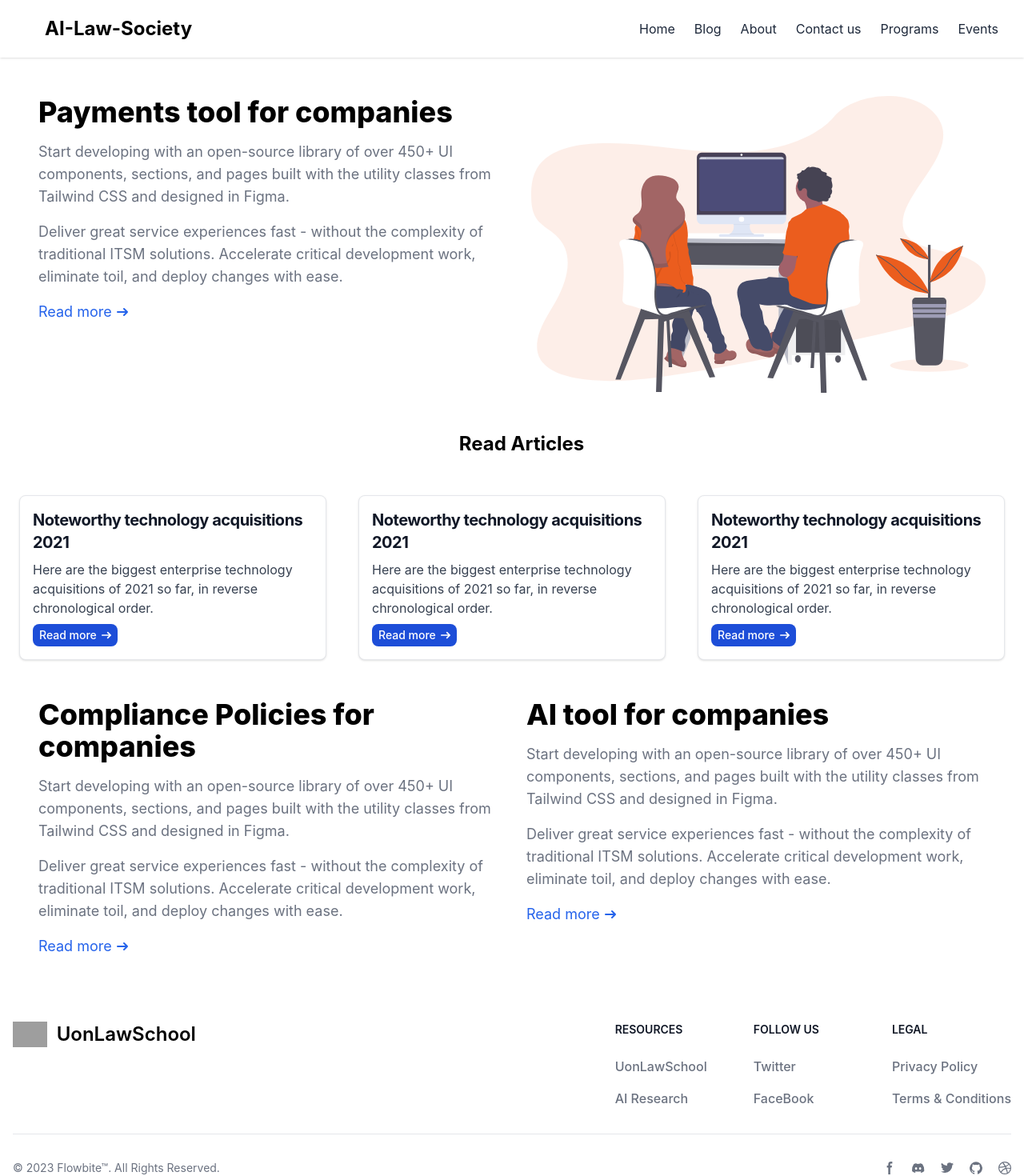
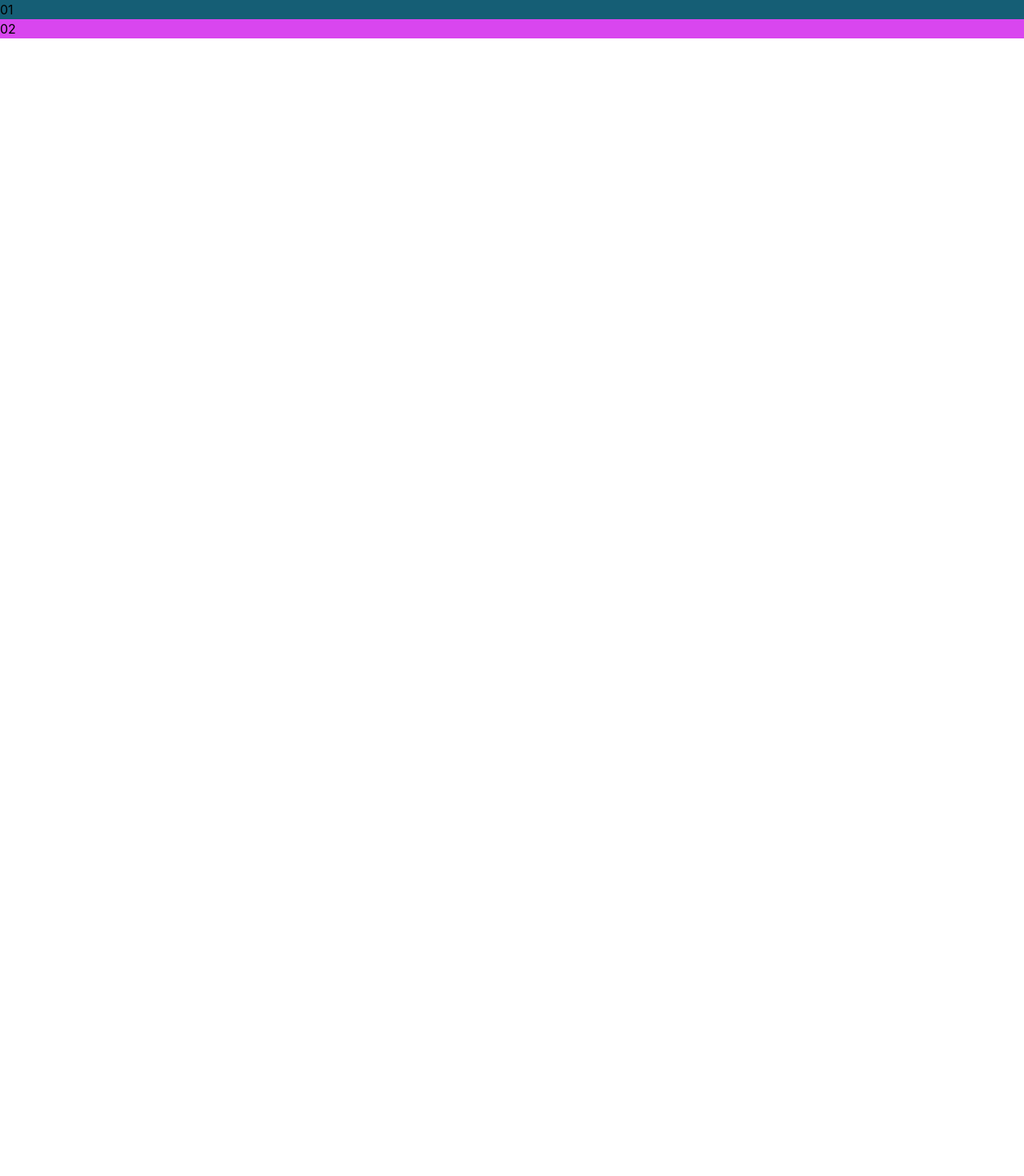
Before and after one commit to naiyoma/law-Ai, a React (Create React App) app: page / in a window 1280 px wide. Shown: the top 1470 px of the page at 80% size. After the commit the page ends 800 px from the top, so only its background shows below. Built offline with nearby package versions, Linux system fonts and the light colour scheme; grey boxes are pictures that could not be loaded.

Commit message:
programs guide

```diff
--- a/src/App.js
+++ b/src/App.js
@@ -1,13 +1,17 @@
+import { BrowserRouter as Router, Route, Routes } from 'react-router-dom'
 import React from 'react';
 import Home from './Home';
 import './index.css';
+import Guide from "./components/Guide";
 
 
 function App() {
   return (
-    <>
-    <Home />
-    </>
+    <Router>
+        <Routes>
+          <Route exact path="/" element={<Guide/>}/>
+        </Routes>
+    </Router>
   );
 }
 
--- a/src/Home.js
+++ b/src/Home.js
@@ -5,6 +5,7 @@ import InfoCard  from './components/inforCards';
 import HomePage from './components/ImageCover';
 import ProgramsContent from './components/Programs';
 import Footer from "./components/Footer";
+import { BrowserRouter as Router, Route, Routes } from 'react-router-dom'
 
 function Home() {
   return (
--- a/src/components/Footer.js
+++ b/src/components/Footer.js
@@ -82,7 +82,7 @@ return (
                   <svg class="w-4 h-4" aria-hidden="true" xmlns="http://www.w3.org/2000/svg" fill="currentColor" viewBox="0 0 20 20">
                     <path fill-rule="evenodd" d="M10 0a10 10 0 1 0 10 10A10.009 10.009 0 0 0 10 0Zm6.613 4.614a8.523 8.523 0 0 1 1.93 5.32 20.094 20.094 0 0 0-5.949-.274c-.059-.149-.122-.292-.184-.441a23.879 23.879 0 0 0-.566-1.239 11.41 11.41 0 0 0 4.769-3.366ZM8 1.707a8.821 8.821 0 0 1 2-.238 8.5 8.5 0 0 1 5.664 2.152 9.608 9.608 0 0 1-4.476 3.087A45.758 45.758 0 0 0 8 1.707ZM1.642 8.262a8.57 8.57 0 0 1 4.73-5.981A53.998 53.998 0 0 1 9.54 7.222a32.078 32.078 0 0 1-7.9 1.04h.002Zm2.01 7.46a8.51 8.51 0 0 1-2.2-5.707v-.262a31.64 31.64 0 0 0 8.777-1.219c.243.477.477.964.692 1.449-.114.032-.227.067-.336.1a13.569 13.569 0 0 0-6.942 5.636l.009.003ZM10 18.556a8.508 8.508 0 0 1-5.243-1.8 11.717 11.717 0 0 1 6.7-5.332.509.509 0 0 1 .055-.02 35.65 35.65 0 0 1 1.819 6.476 8.476 8.476 0 0 1-3.331.676Zm4.772-1.462A37.232 37.232 0 0 0 13.113 11a12.513 12.513 0 0 1 5.321.364 8.56 8.56 0 0 1-3.66 5.73h-.002Z" clip-rule="evenodd"/>
                 </svg>
-                  <span class="sr-only">Dribbble account</span>
+                  <span class="sr-only">Twitter  account</span>
               </a>
           </div>
       </div>
--- /dev/null
+++ b/src/components/Guide.js
@@ -0,0 +1,14 @@
+import React from 'react';
+import { useState } from "react";
+
+
+export default function Guide() {
+    return (
+        <div>
+            <div className="grid grid-rows-2 ">
+                <div className="bg-cyan-800">01</div>
+                <div className="bg-fuchsia-500">02</div>
+            </div>
+        </div>
+    );
+}
--- a/src/components/ImageCover.js
+++ b/src/components/ImageCover.js
@@ -1,42 +1,26 @@
-// import { useState } from "react";
-
-// export default function CoverImage() {
-//     return (
-//     <div className="t">
-//       <h1>Wow</h1>
-//           {/* <h1 class="mb-4 text-2xl sm:text-4xl md:text-5xl lg:text-6xl font-extrabold leading-none tracking-tight text-gray-900 dark:text-white text-center">We invest in the world’s potential</h1>
-//           <p class="text-base sm:text-lg md:text-xl  font-normal text-gray-500 sm:px-8 md:px-16 lg:px-8 text-center dark:text-gray-400">Here at Flowbite we focus on markets where technology, innovation, and capital can unlock long-term value and drive economic growth.</p>
-//           <a href="#" class="inline-flex items-center justify-center px-4 py-2 text-base font-medium text-center text-white bg-blue-700 rounded-lg hover:bg-blue-800 focus:ring-4 focus:ring-blue-300 dark:focus:ring-blue-900">
-//             Learn more
-//             <svg class="w-3.5 h-3.5 ml-2" aria-hidden="true" xmlns="http://www.w3.org/2000/svg" fill="none" viewBox="0 0 14 10">
-//               <path stroke="currentColor" stroke-linecap="round" stroke-linejoin="round" stroke-width="2" d="M1 5h12m0 0L9 1m4 4L9 9"/>
-//             </svg>
-//           </a> */}
-//       </div>
-//         );
-// }
-
-
-
 import { useState } from "react";
 import AboutSvg from "../assets/about-img.svg";
+import { Link } from 'react-router-dom';
 
 export default function HomePage() {
     return (
         <div className="">
         <div className="grid md:grid-cols-2 gap-4 p-4 md:p-8">
           <div className="p-4">
-          <h2 className="text-2xl md:text-4xl font-extrabold dark:text-white">
-              Payments tool for companies
-            </h2>
-            <p className="my-2 md:my-4 text-base md:text-lg text-gray-500">
-              Start developing with an open-source library of over 450+ UI components, sections, and pages built with the utility classes from Tailwind CSS and designed in Figma.
+          <h4 className="text-base md:text-2xl font-extrabold dark:text-white ">
+            TALN Vision and Mission
+            </h4>
+            <p className="my-2 md:my-4 text-base md:text-lg text-gray-500 ">
+            The Tech AI Law Network envisions a future where technology, artificial intelligence, and the law in Africa coexist harmoniously, fostering
+            innovation, protecting individual rights, and promoting equitable access to benefits.
             </p>
             <p className="mb-2 md:mb-4 text-base md:text-lg font-normal text-gray-500 dark:text-gray-400">
-              Deliver great service experiences fast - without the complexity of traditional ITSM solutions. Accelerate critical development work, eliminate toil, and deploy changes with ease.
+            The mission of the Tech AI Law Network is to advance the understanding and application of technology and artificial intelligence laws in Africa. We
+            strive to raise awareness, facilitate cross-disciplinary collaboration, and promote research and critical analysis at the intersection of technology,
+            artificial intelligence, and the law.
             </p>
             <a href="#" className="inline-flex items-center text-base md:text-lg text-blue-600 dark:text-blue-500 hover:underline">
-              Read more
+              <Link to="/programs">Read more</Link>
               <svg className="w-3 h-3.5 md:w-3.5 md:h-3.5 ml-1.5" aria-hidden="true" xmlns="http://www.w3.org/2000/svg" fill="none" viewBox="0 0 14 10">
                 <path stroke="currentColor" stroke-linecap="round" stroke-linejoin="round" stroke-width="2" d="M1 5h12m0 0L9 1m4 4L9 9"/>
               </svg>
--- a/src/components/Navbar.js
+++ b/src/components/Navbar.js
@@ -9,7 +9,7 @@ export default function NavBar() {
                 <div>
                     <div className="flex items-center justify-between py-3 md:py-5 md:block">
                         <a href="javascript:void(0)">
-                            <h2 className="text-2xl font-bold ml-6">AI-Law-Society</h2>
+                            <h2 className="text-2xl font-bold ml-6">Tech AI Law Network</h2>
                         </a>
                         <div className="md:hidden">
                             <button
--- a/src/components/Programs.js
+++ b/src/components/Programs.js
@@ -4,34 +4,28 @@ import AboutSvg from "../assets/about-img.svg";
 export default function ProgramsContent() {
     return (
       <div className="h-fit">
+        <h1 className="text-2xl font-bold text-center mt-8">Guiding Plan</h1>
         <div className="grid md:grid-cols-2 gap-1 p-2 md:p-8 pb-8">
           <div className="p-4">
-          <h2 className="text-2xl md:text-4xl font-extrabold dark:text-white">
-              Compliance  Policies for companies
-            </h2>
+          {/* <h2 className="text-2xl md:text-4xl font-extrabold dark:text-white">
+              Guiding Plan
+            </h2> */}
             <p className="my-2 md:my-4 text-base md:text-lg text-gray-500">
-              Start developing with an open-source library of over 450+ UI components, sections, and pages built with the utility classes from Tailwind CSS and designed in Figma.
-            </p>
+            1. Formation and Membership: Establish the Tech AI Law Network as a recognized organization, open to students and professionals from diverse
+            disciplines, inviting membership from Kenyan universities and beyond.            </p>
             <p className="mb-2 md:mb-4 text-base md:text-lg font-normal text-gray-500 dark:text-gray-400">
-              Deliver great service experiences fast - without the complexity of traditional ITSM solutions. Accelerate critical development work, eliminate toil, and deploy changes with ease.
-            </p>
-            <a href="#" className="inline-flex items-center text-base md:text-lg text-blue-600 dark:text-blue-500 hover:underline">
-              Read more
-              <svg className="w-3 h-3.5 md:w-3.5 md:h-3.5 ml-1.5" aria-hidden="true" xmlns="http://www.w3.org/2000/svg" fill="none" viewBox="0 0 14 10">
-                <path stroke="currentColor" stroke-linecap="round" stroke-linejoin="round" stroke-width="2" d="M1 5h12m0 0L9 1m4 4L9 9"/>
-              </svg>
-            </a>
+            2. Awareness Campaigns: Conduct targeted awareness campaigns within Africa , utilizing social media, posters, flyers, and presentations to inform
+            students and professionals about the mission, objectives, and benefits of the Tech AI Law Network.</p>
           </div>
           <div className="p-4">
-          <h2 className="text-2xl md:text-4xl font-extrabold dark:text-white">
-              AI tool for companies
-            </h2>
+          <p className="my-2 md:my-4 text-base md:text-lg text-gray-500">
+            </p>
             <p className="my-2 md:my-4 text-base md:text-lg text-gray-500">
-              Start developing with an open-source library of over 450+ UI components, sections, and pages built with the utility classes from Tailwind CSS and designed in Figma.
-            </p>
+            3. Guest Speaker Series: Organize regular guest speaker sessions featuring industry professionals, legal experts, and scholars to share knowledge
+            and insights on technology, artificial intelligence, and the law. Invite both national and international experts to provide diverse perspectives.            </p>
             <p className="mb-2 md:mb-4 text-base md:text-lg font-normal text-gray-500 dark:text-gray-400">
-              Deliver great service experiences fast - without the complexity of traditional ITSM solutions. Accelerate critical development work, eliminate toil, and deploy changes with ease.
-            </p>
+            4. Workshops and Seminars: Host interactive workshops and seminars focused on specific legal topics related to technology, artificial intelligence,
+            and machine learning. Encourage active participation, facilitate discussions, and provide practical insights to participants.            </p>
             <a href="#" className="inline-flex items-center text-base md:text-lg text-blue-600 dark:text-blue-500 hover:underline">
               Read more
               <svg className="w-3 h-3.5 md:w-3.5 md:h-3.5 ml-1.5" aria-hidden="true" xmlns="http://www.w3.org/2000/svg" fill="none" viewBox="0 0 14 10">
--- a/src/components/inforCards.js
+++ b/src/components/inforCards.js
@@ -1,5 +1,5 @@
 import React from 'react';
-
+import myImage from "../assets/image-1.jpg";
 
 function InfoCards() {
   return (
@@ -7,44 +7,63 @@ function InfoCards() {
     <div className='h-fit'>
       <h1 className="text-2xl font-bold text-center">Read Articles</h1>
     <div className="grid grid-cols-1 md:grid-cols-2 lg:grid-cols-3 gap-4 pt-12">
-    <div className="max-w-sm p-4 bg-white border border-gray-200 rounded-lg shadow dark:bg-gray-800 dark:border-gray-700">
-      <a href="#" className="block">
-        <h5 className="mb-2 text-lg md:text-xl font-bold tracking-tight text-gray-900 dark:text-white">Noteworthy technology acquisitions 2021</h5>
+    <div class="max-w-sm bg-white border border-gray-200 rounded-lg shadow dark:bg-gray-800 dark:border-gray-700">
+        <a href="#">
+            <img class="rounded-t-lg" src={myImage} alt="" />
         </a>
-      <p className="mb-2 text-sm md:text-base font-normal text-gray-700 dark:text-gray-400">Here are the biggest enterprise technology acquisitions of 2021 so far, in reverse chronological order.</p>
-      <a href="#" className="inline-flex items-center px-2 py-1 text-sm font-medium text-center text-white bg-blue-700 rounded-lg hover:bg-blue-800 focus:ring-4 focus:outline-none focus:ring-blue-300 dark:bg-blue-600 dark:hover:bg-blue-700 dark:focus:ring-blue-800">
+        <div class="p-5">
+            <a href="#">
+                <h5 class="mb-2 text-2xl font-bold tracking-tight text-gray-900 dark:text-white">Noteworthy technology acquisitions 2021</h5>
+            </a>
+            <p class="mb-3 font-normal text-gray-700 dark:text-gray-400">Here are the biggest enterprise technology acquisitions of 2021 so far, in reverse chronological order.</p>
+            <a href="#" class="inline-flex items-center px-3 py-2 text-sm font-medium text-center text-white bg-blue-700 rounded-lg hover:bg-blue-800 focus:ring-4 focus:outline-none focus:ring-blue-300 dark:bg-blue-600 dark:hover:bg-blue-700 dark:focus:ring-blue-800">
                 Read more
-        <svg className="w-3 h-3 ml-1.5" aria-hidden="true" xmlns="http://www.w3.org/2000/svg" fill="none" viewBox="0 0 14 10">
+                <svg class="w-3.5 h-3.5 ml-2" aria-hidden="true" xmlns="http://www.w3.org/2000/svg" fill="none" viewBox="0 0 14 10">
                     <path stroke="currentColor" stroke-linecap="round" stroke-linejoin="round" stroke-width="2" d="M1 5h12m0 0L9 1m4 4L9 9"/>
                 </svg>
             </a>
         </div>
+    </div>
 
-    <div className="max-w-sm p-4 bg-white border border-gray-200 rounded-lg shadow dark:bg-gray-800 dark:border-gray-700">
-      <a href="#" className="block">
-        <h5 className="mb-2 text-lg md:text-xl font-bold tracking-tight text-gray-900 dark:text-white">Noteworthy technology acquisitions 2021</h5>
+
+    <div class="max-w-sm bg-white border border-gray-200 rounded-lg shadow dark:bg-gray-800 dark:border-gray-700">
+        <a href="#">
+            <img class="rounded-t-lg" src={myImage} alt="" />
         </a>
-      <p className="mb-2 text-sm md:text-base font-normal text-gray-700 dark:text-gray-400">Here are the biggest enterprise technology acquisitions of 2021 so far, in reverse chronological order.</p>
-      <a href="#" className="inline-flex items-center px-2 py-1 text-sm font-medium text-center text-white bg-blue-700 rounded-lg hover:bg-blue-800 focus:ring-4 focus:outline-none focus:ring-blue-300 dark:bg-blue-600 dark:hover:bg-blue-700 dark:focus:ring-blue-800">
+        <div class="p-5">
+            <a href="#">
+                <h5 class="mb-2 text-2xl font-bold tracking-tight text-gray-900 dark:text-white">Noteworthy technology acquisitions 2021</h5>
+            </a>
+            <p class="mb-3 font-normal text-gray-700 dark:text-gray-400">Here are the biggest enterprise technology acquisitions of 2021 so far, in reverse chronological order.</p>
+            <a href="#" class="inline-flex items-center px-3 py-2 text-sm font-medium text-center text-white bg-blue-700 rounded-lg hover:bg-blue-800 focus:ring-4 focus:outline-none focus:ring-blue-300 dark:bg-blue-600 dark:hover:bg-blue-700 dark:focus:ring-blue-800">
                 Read more
-        <svg className="w-3 h-3 ml-1.5" aria-hidden="true" xmlns="http://www.w3.org/2000/svg" fill="none" viewBox="0 0 14 10">
+                <svg class="w-3.5 h-3.5 ml-2" aria-hidden="true" xmlns="http://www.w3.org/2000/svg" fill="none" viewBox="0 0 14 10">
                     <path stroke="currentColor" stroke-linecap="round" stroke-linejoin="round" stroke-width="2" d="M1 5h12m0 0L9 1m4 4L9 9"/>
                 </svg>
             </a>
         </div>
+    </div>
 
-    <div className="max-w-sm p-4 bg-white border border-gray-200 rounded-lg shadow dark:bg-gray-800 dark:border-gray-700">
-      <a href="#" className="block">
-        <h5 className="mb-2 text-lg md:text-xl font-bold tracking-tight text-gray-900 dark:text-white">Noteworthy technology acquisitions 2021</h5>
+
+
+    <div class="max-w-sm bg-white border border-gray-200 rounded-lg shadow dark:bg-gray-800 dark:border-gray-700">
+        <a href="#">
+            <img class="rounded-t-lg" src={myImage} alt="" />
         </a>
-      <p className="mb-2 text-sm md:text-base font-normal text-gray-700 dark:text-gray-400">Here are the biggest enterprise technology acquisitions of 2021 so far, in reverse chronological order.</p>
-      <a href="#" className="inline-flex items-center px-2 py-1 text-sm font-medium text-center text-white bg-blue-700 rounded-lg hover:bg-blue-800 focus:ring-4 focus:outline-none focus:ring-blue-300 dark:bg-blue-600 dark:hover:bg-blue-700 dark:focus:ring-blue-800">
+        <div class="p-5">
+            <a href="#">
+                <h5 class="mb-2 text-2xl font-bold tracking-tight text-gray-900 dark:text-white">Noteworthy technology acquisitions 2021</h5>
+            </a>
+            <p class="mb-3 font-normal text-gray-700 dark:text-gray-400">Here are the biggest enterprise technology acquisitions of 2021 so far, in reverse chronological order.</p>
+            <a href="#" class="inline-flex items-center px-3 py-2 text-sm font-medium text-center text-white bg-blue-700 rounded-lg hover:bg-blue-800 focus:ring-4 focus:outline-none focus:ring-blue-300 dark:bg-blue-600 dark:hover:bg-blue-700 dark:focus:ring-blue-800">
                 Read more
-        <svg className="w-3 h-3 ml-1.5" aria-hidden="true" xmlns="http://www.w3.org/2000/svg" fill="none" viewBox="0 0 14 10">
+                <svg class="w-3.5 h-3.5 ml-2" aria-hidden="true" xmlns="http://www.w3.org/2000/svg" fill="none" viewBox="0 0 14 10">
                     <path stroke="currentColor" stroke-linecap="round" stroke-linejoin="round" stroke-width="2" d="M1 5h12m0 0L9 1m4 4L9 9"/>
                 </svg>
             </a>
         </div>
+    </div>
+
   </div>
   </div>
   </div>
```
Also changed, not shown: src/assets/image-1.jpg (added). Lines whose indentation alone changed are shown as unchanged.
